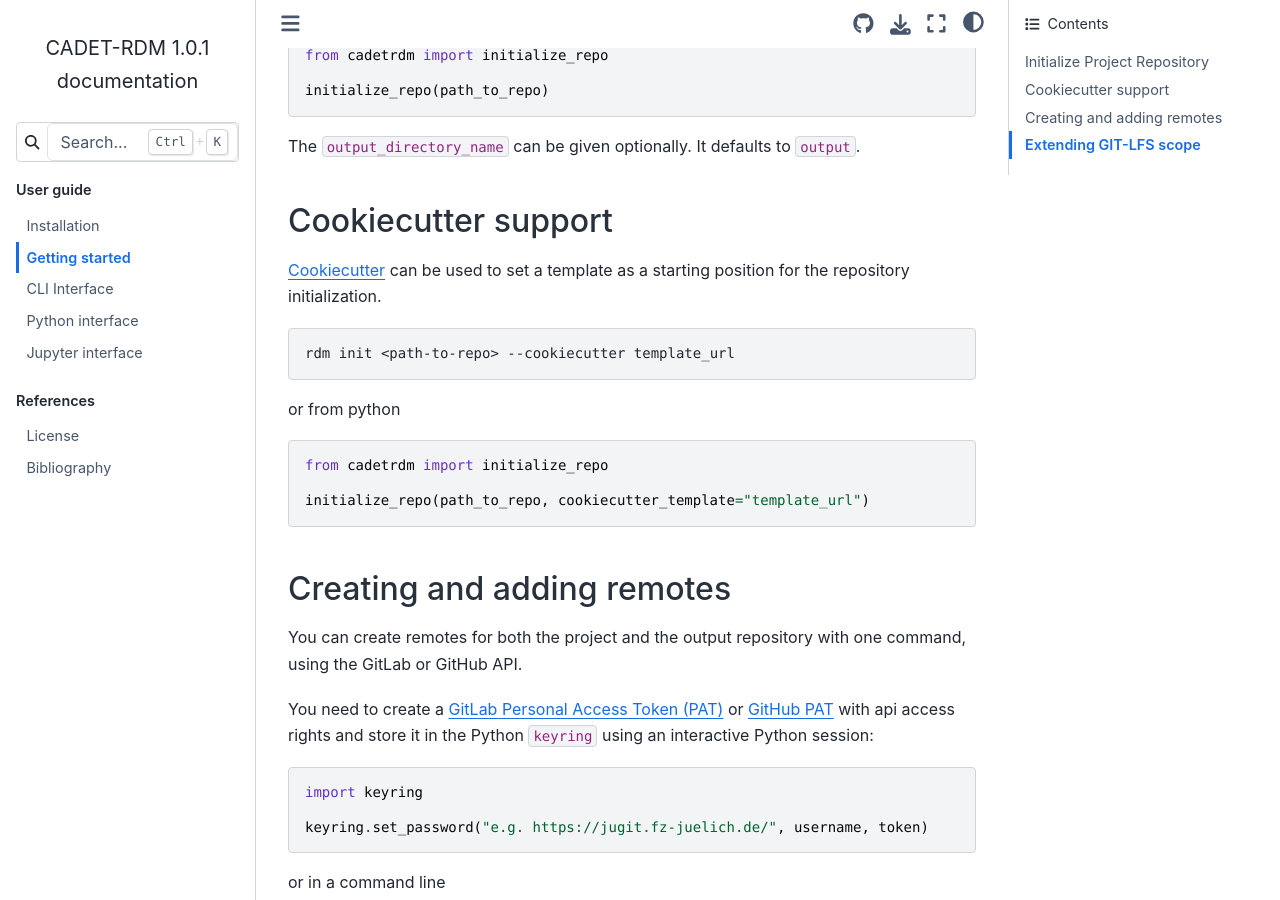
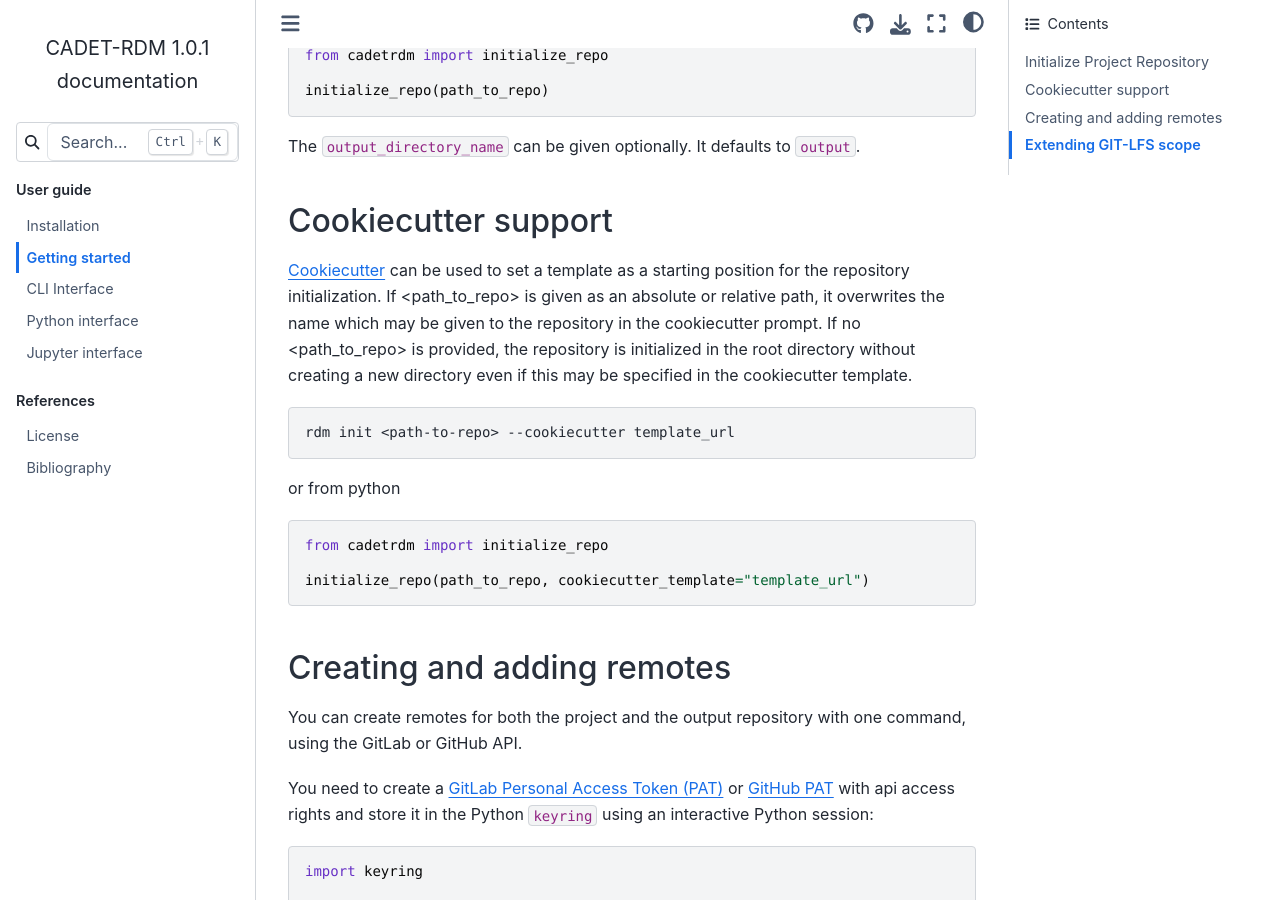
Before and after one commit to cadet/CADET-RDM, a Sphinx documentation site: the page built from docs/source/user_guide/getting-started.md, in a window 1280 px wide and 900 px high, scrolled down 551 px. Built offline with Sphinx 7.4.7 and the Sphinx Book theme 1.1.4, drawn with Linux system fonts in a browser that asks for light colours.

Commit message:
Explain optional cookiecutter support in more detail

````diff
--- a/docs/source/user_guide/getting-started.md
+++ b/docs/source/user_guide/getting-started.md
@@ -25,6 +25,7 @@
 ## Cookiecutter support
 
 [Cookiecutter](https://github.com/cookiecutter/cookiecutter) can be used to set a template as a starting position for the repository initialization.
+If <path_to_repo> is given as an absolute or relative path, it overwrites the name which may be given to the repository in the cookiecutter prompt. If no <path_to_repo> is provided, the repository is initialized in the root directory without creating a new directory even if this may be specified in the cookiecutter template.
 
 
 ```bash
````
